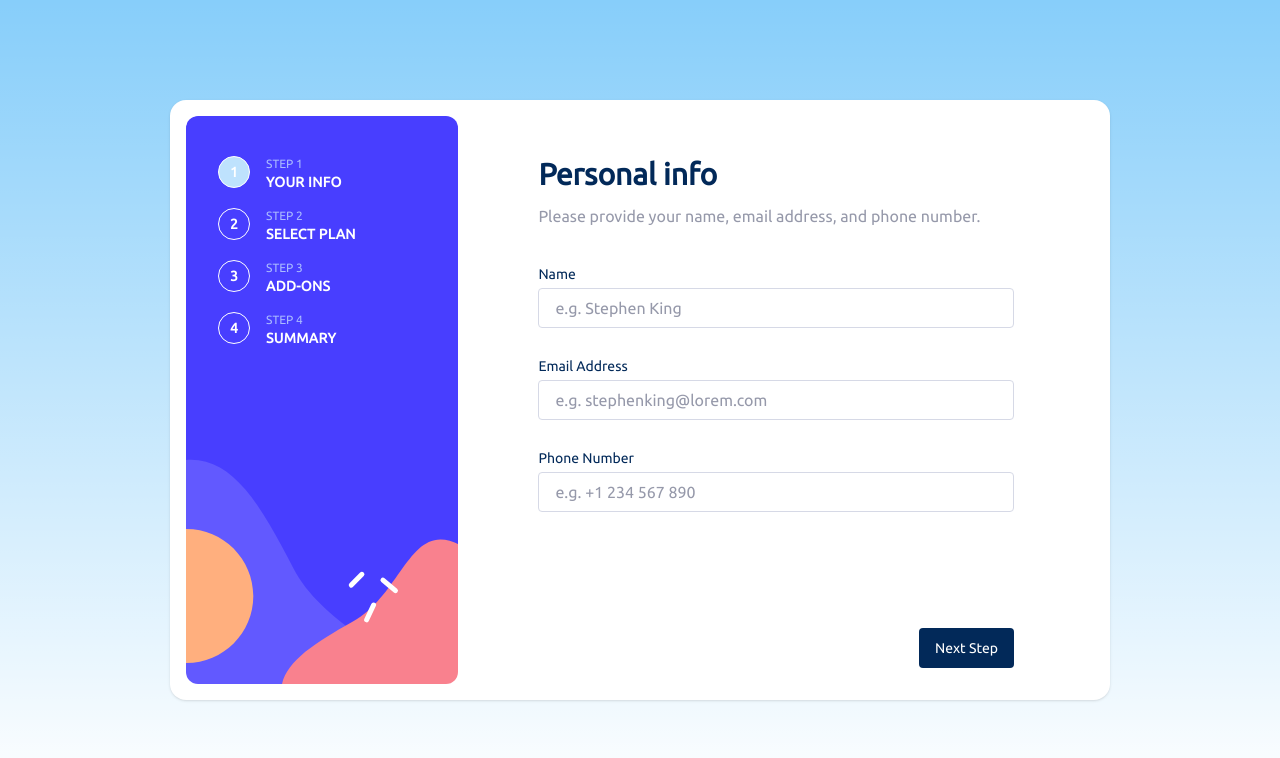
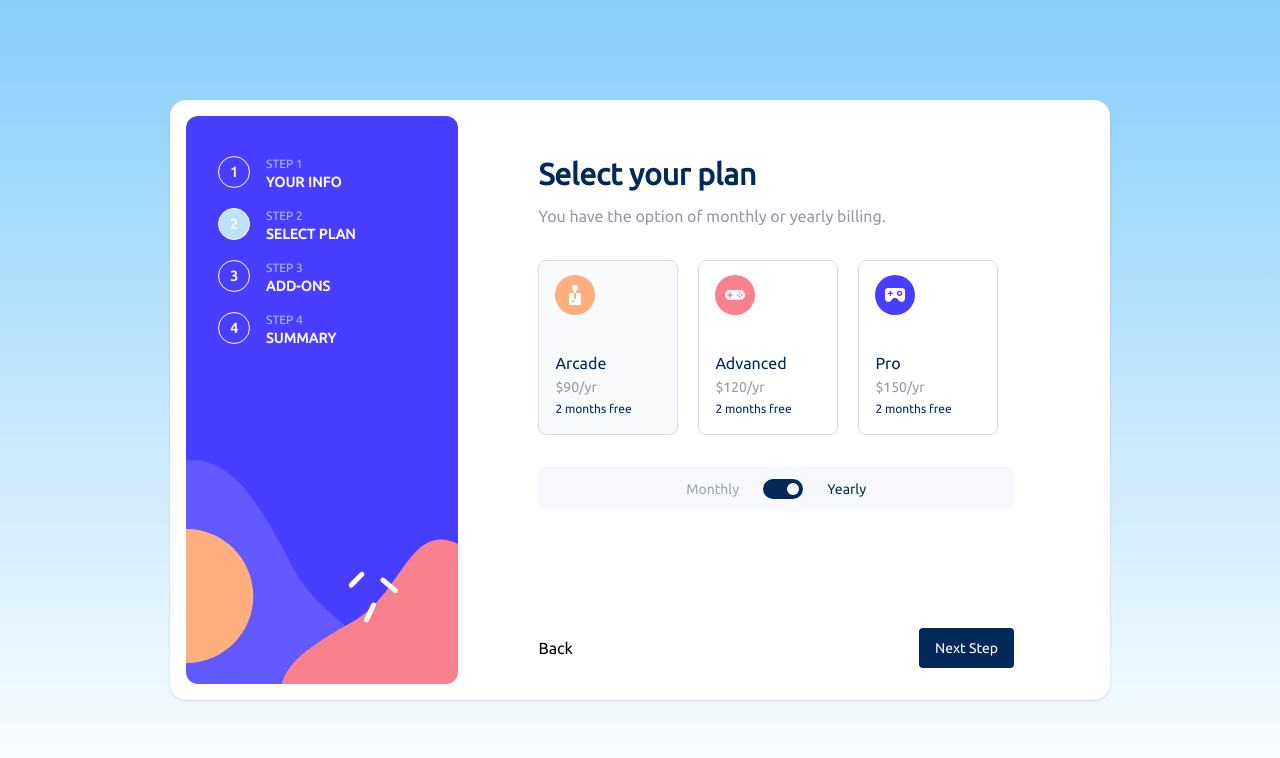
Before and after one commit to ishukhatri/multi-step-form, a Next.js app: page / in a window 1280 px wide. Shown: the top 758 px of the page. Built offline with nearby package versions, Linux system fonts and the light colour scheme.

Commit message:
step 2 form ui working

```diff
--- a/src/app/components/forms/form2-plans/Form2-Plans.jsx
+++ b/src/app/components/forms/form2-plans/Form2-Plans.jsx
@@ -1,7 +1,10 @@
 import React, { useState } from "react";
-import { useForm } from "react-hook-form";
 import FormLayout from "../FormLayout";
 import Image from "next/image";
+
+import { useForm, FormProvider, useFormContext } from "react-hook-form";
+import { useDispatch } from "react-redux";
+import { setStep } from "@/lib/redux/slices/formSlice";
 
 const SwitchToggle = ({ isMonthly, onToggle }) => {
   // const [isMonthly, setIsMonthly] = useState(false);
@@ -59,11 +62,13 @@ const PlanBox = ({ planInfo, isMonthly }) => {
         <div className="text-theme-grey text-sm font-normal leading-tight pt-2">
           ${isMonthly ? `${monthly}/mo` : `${yearly}/yr`}
         </div>
-        {!isMonthly && (
-          <div className="text-xs font-normal leading-tight text-theme-denim pt-1">
-            {extra}
-          </div>
-        )}
+        <div
+          className={`text-xs font-normal leading-tight text-theme-denim pt-1 ${
+            isMonthly ? "invisible" : ""
+          }`}
+        >
+          {extra}
+        </div>
       </div>
     </div>
   );
@@ -94,13 +99,16 @@ const PlanRadioGroup = () => {
     },
   ];
 
-  const [selectedPlan, setSelectedPlan] = useState("");
+  const methods = useForm();
+  const dispatch = useDispatch();
+  const onSubmit = (data) => {
+    console.log("Submitting data:", data);
+    dispatch(setStep(2));
+  };
+
+  const [selectedPlan, setSelectedPlan] = useState("Arcade");
 
   const { handleSubmit } = useForm({});
-
-  const onSubmit = () => {
-    console.log(selectedPlan);
-  };
 
   const [isMonthly, setIsMonthly] = useState(false); // Lifted state
 
@@ -125,9 +133,13 @@ const PlanRadioGroup = () => {
         {plans.map((plan) => (
           <label
             key={plan.name}
-            className="flex justify-start items-start pt-[14px] pb-[18px] px-4 rounded-lg
-          hover:bg-theme-very-light-grey border border-theme-light-grey hover:border-theme-purple
-          md:min-w-[140px] md:min-h-[160px]"
+            className={`flex justify-start items-start pt-[14px] pb-[18px] px-4 rounded-lg
+          border border-theme-light-grey hover:border-theme-purple
+          md:min-w-[140px] md:min-h-[160px] ${
+            selectedPlan === plan.name
+              ? "bg-slate-50 border border-indigo-600"
+              : ""
+          }`}
           >
             <input
               type="radio"
--- a/src/lib/redux/data.js
+++ b/src/lib/redux/data.js
@@ -1,5 +1,5 @@
 const initialState = {
-  currentStep: 1,
+  currentStep: 2,
   completedSteps: [],
   formData: {
     step1: {
--- a/src/lib/redux/slices/formSlice.js
+++ b/src/lib/redux/slices/formSlice.js
@@ -3,7 +3,7 @@ import { createSlice } from "@reduxjs/toolkit";
 const formSlice = createSlice({
   name: "form",
   initialState: {
-    currentStep: 1,
+    currentStep: 2,
     completedSteps: [],
     steps: [
       { title: "your info", stepIndex: 1 },
```
